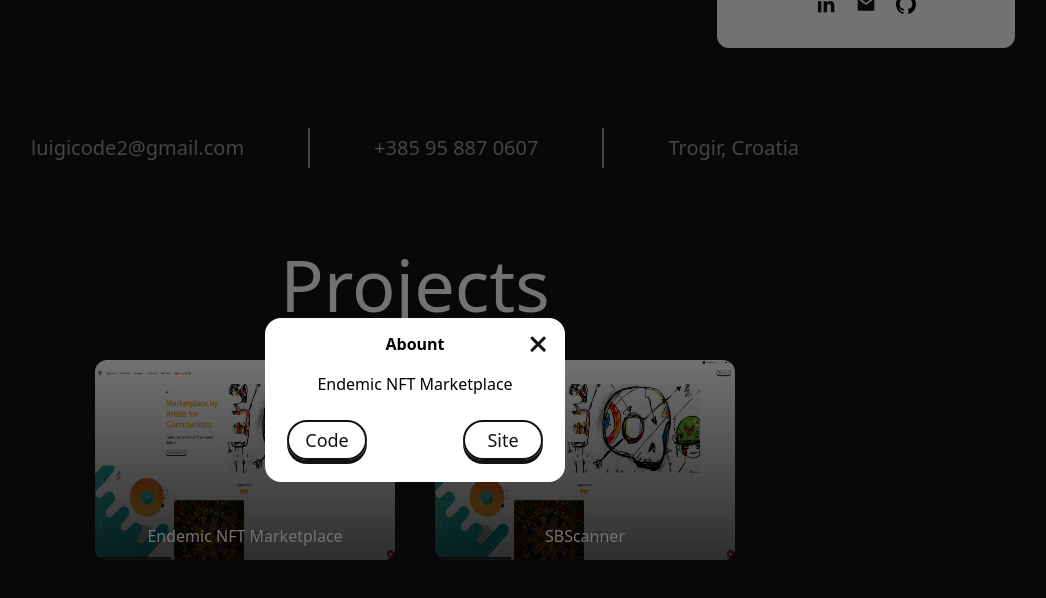
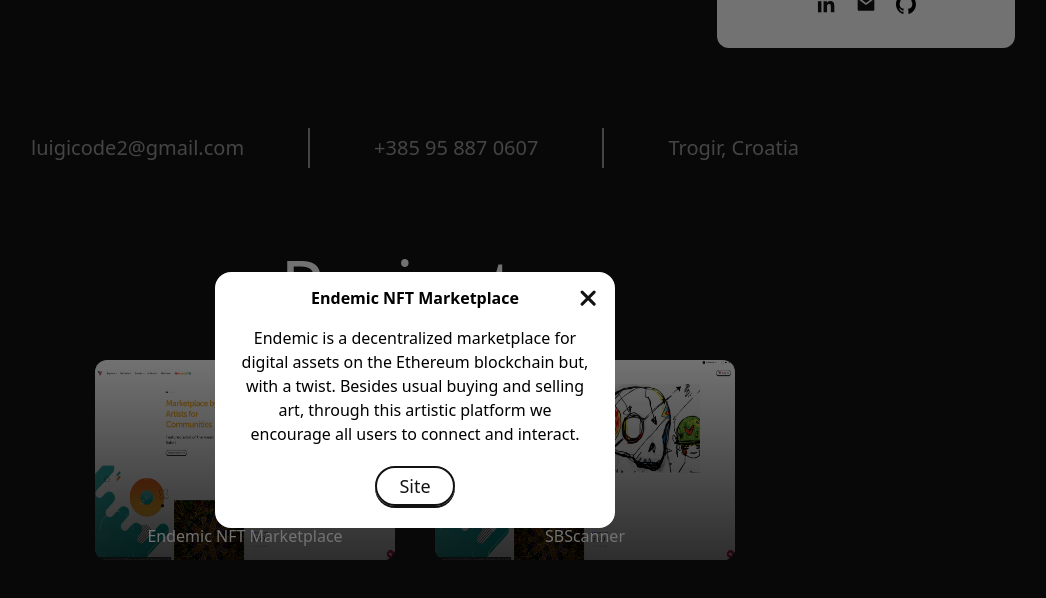
Before and after one commit to Gigi998/portfolio, a Next.js app: page / in a window 1280 px wide. Both pictures are taken after a click on the element "Endemic NFT Marketplace". Shown: the part 692-1290 px from the top of the page, without its empty margins (225-1271 px from the left). Built offline with nearby package versions, Linux system fonts and the light colour scheme.

Commit message:
add projects texts

```diff
--- a/src/app/(components)/Application/Hero/Hero.tsx
+++ b/src/app/(components)/Application/Hero/Hero.tsx
@@ -6,7 +6,7 @@
       <div className='flex flex-col'>
         <span className='text-lg text-secondary'>Hi,</span>
         <span className='text-7xl'>
-          I am <span className='text-blue-700'>Luigi</span>
+          I am <span className='text-blue-500'>Luigi</span>
         </span>
         <span className='text-7xl'>Full Stack Developer</span>
       </div>
--- a/src/app/(components)/Application/Project/ProjectAboutModal/ProjectAboutModal.tsx
+++ b/src/app/(components)/Application/Project/ProjectAboutModal/ProjectAboutModal.tsx
@@ -1,6 +1,7 @@
 "use client";
 import Modal from "@/app/(components)/Basic/Modal/Modal";
 import Button from "@/app/(components)/Basic/Button/Button";
+import { Type } from "@/app/(components)/Basic/Button/constants";
 
 interface Props {
   isOpen: boolean;
@@ -24,14 +25,27 @@
       hasCloseButton={true}
       isOpen={isOpen}
       onClose={onClose}
-      className='w-[300px]'
-      title='Abount'
-      subtitle={name}
+      className='w-[400px]'
+      title={name}
     >
-      <div>{description}</div>
-      <div className='flex items-center justify-between'>
-        <Button className='w-20 text-invert'>Code</Button>
-        <Button className='w-20 text-invert'>Site</Button>
+      <div className=''>{description}</div>
+      <div className='flex items-center gap-x-5 justify-center mt-5'>
+        {codeLInk && (
+          <Button
+            element={Type.Link}
+            href={codeLInk}
+            className='w-20 text-invert'
+          >
+            Code
+          </Button>
+        )}
+        <Button
+          element={Type.Link}
+          href={siteLink}
+          className='w-20 text-invert'
+        >
+          Site
+        </Button>
       </div>
     </Modal>
   );
--- a/src/app/(components)/Application/Project/ProjectItem/ProjectItem.tsx
+++ b/src/app/(components)/Application/Project/ProjectItem/ProjectItem.tsx
@@ -6,18 +6,12 @@
 interface Props {
   name: string;
   description: string;
-  siteLink: string;
-  codeLink: string;
+  siteLink?: string;
+  codeLink?: string;
   imageSrc: string | StaticImageData;
 }
 
-const ProjectItem = ({
-  name,
-  siteLink,
-  codeLink,
-  imageSrc,
-  description,
-}: Props) => {
+const ProjectItem = ({ name, imageSrc, ...props }: Props) => {
   const [isModalOpen, setIsModalOpen] = useState(false);
 
   return (
@@ -38,10 +32,8 @@
       <ProjectAboutModal
         isOpen={isModalOpen}
         onClose={() => setIsModalOpen(false)}
-        siteLink={siteLink}
-        codeLInk={codeLink}
-        description={description}
         name={name}
+        {...props}
       />
     </>
   );
--- a/src/app/(components)/Application/Project/ProjectsContainer/ProjectsContainer.tsx
+++ b/src/app/(components)/Application/Project/ProjectsContainer/ProjectsContainer.tsx
@@ -6,9 +6,10 @@
     {
       id: 1,
       name: "Endemic NFT Marketplace",
-      siteLink: "https://endemic.ap",
-      codeLink: "somelink",
+      siteLink: "https://endemic.app",
       imageSrc: EndemicAppImage,
+      description:
+        "Endemic is a decentralized marketplace for digital assets on the Ethereum blockchain but, with a twist. Besides usual buying and selling art, through this artistic platform we encourage all users to connect and interact.",
     },
     {
       id: 2,
@@ -16,6 +17,8 @@
       siteLink: "somelink",
       codeLink: "somelink",
       imageSrc: EndemicAppImage,
+      description:
+        "SBScanner is platform, where users can put their own crypto projects, rate projects, talk with community etc.",
     },
   ];
 
@@ -24,15 +27,7 @@
       <span className='text-7xl'>Projects</span>
       <div className='flex justify-center gap-x-10 mt-10'>
         {projects.map((project) => {
-          return (
-            <ProjectItem
-              key={project.id}
-              name={project.name}
-              codeLink={project.codeLink}
-              siteLink={project.siteLink}
-              imageSrc={project.imageSrc}
-            />
-          );
+          return <ProjectItem key={project.id} {...project} />;
         })}
       </div>
     </div>
--- a/src/app/(components)/Basic/Button/Button.tsx
+++ b/src/app/(components)/Basic/Button/Button.tsx
@@ -1,39 +1,62 @@
 "use client";
 
-import { MouseEventHandler, ReactElement, ButtonHTMLAttributes } from "react";
+import { MouseEventHandler, ReactElement } from "react";
 import { twMerge } from "tailwind-merge";
+import { Type } from "./constants";
 
 export interface Props {
   children: React.ReactNode;
+  element?: Type;
   startIcon?: ReactElement;
   endIcon?: ReactElement;
   disabled?: boolean;
   onClick?: MouseEventHandler;
   className?: string;
+  href?: string;
+  target?: string;
 }
 
 const Button = ({
+  children,
+  element = Type.Button,
   startIcon,
   endIcon,
-  className,
   disabled,
   onClick,
-  children,
+  className,
+  href,
+  target = "blank",
 }: Props) => {
-  return (
-    <button
-      onClick={(e) => onClick?.(e)}
-      className={twMerge(
-        "text-primary px-4 py-3 flex items-center justify-center gap-x-2 border-2 border-invert rounded-full h-10 text-[18px] leading-[22px] shadow-[0_4px_0_0_transparent] shadow-invert",
+  const generateButtonsBody = () => {
+    return (
+      <>
+        {startIcon && <span>{startIcon}</span>}
+        {children}
+        {endIcon && <span>{endIcon}</span>}
+      </>
+    );
+  };
+
+  const generateButtonsAttributes = () => {
+    return {
+      onClick: (e: any) => onClick?.(e),
+      className: twMerge(
+        "text-primary px-4 py-3 flex items-center justify-center gap-x-2 border-2 border-invert rounded-full h-10 text-[18px] leading-[22px] shadow-[0_2px_0_0_#121212] hover:bg-blue-500",
         className
-      )}
-      disabled={disabled}
-    >
-      {startIcon && <span>{startIcon}</span>}
-      {children}
-      {endIcon && <span>{endIcon}</span>}
-    </button>
-  );
+      ),
+      disabled: disabled,
+      href,
+      target,
+    };
+  };
+
+  if (element === Type.Link) {
+    return <a {...generateButtonsAttributes()}>{generateButtonsBody()}</a>;
+  } else {
+    return (
+      <button {...generateButtonsAttributes()}>{generateButtonsBody()}</button>
+    );
+  }
 };
 
 export default Button;
--- /dev/null
+++ b/src/app/(components)/Basic/Button/constants.ts
@@ -0,0 +1,4 @@
+export enum Type {
+  Link = "a",
+  Button = "button",
+}
--- a/src/app/(components)/Basic/Modal/Modal.tsx
+++ b/src/app/(components)/Basic/Modal/Modal.tsx
@@ -1,31 +1,22 @@
 import CloseIcon from "@/assets/icons/close.svg";
-// import useOutsideClick from "@/shared/hooks/useOutsideClick";
 import { SyntheticEvent, useEffect, useRef } from "react";
 import { twMerge } from "tailwind-merge";
 
 export interface Props {
-  id?: string;
   isOpen: boolean;
   onClose: () => void;
   hasCloseButton?: boolean;
-  disableClose?: boolean;
   className?: string;
   children: React.ReactNode;
   title?: string;
-  subtitle?: string;
-  centeredTitle?: boolean;
 }
 const Modal = ({
-  id,
   isOpen,
   onClose,
   hasCloseButton = false,
   className,
   children,
-  disableClose = false,
   title,
-  subtitle,
-  centeredTitle,
 }: Props) => {
   const ref = useRef<HTMLDialogElement>(null);
 
@@ -34,14 +25,15 @@
       if (!ref.current?.open) {
         ref.current?.showModal();
       }
+      // Disable outside scroll
       document.body.style.overflow = "hidden";
-    } else if (!disableClose) {
+    } else {
       ref.current?.close();
     }
     return () => {
       document.body.style.overflow = "unset";
     };
-  }, [disableClose, isOpen]);
+  }, [isOpen]);
 
   const handleClose = (
     event:
@@ -50,54 +42,27 @@
   ) => {
     event.preventDefault();
 
-    if (disableClose) return;
-
     onClose();
   };
 
-  //   const modalContentRef = useOutsideClick<HTMLDivElement>({
-  //     handler: () => {
-  //       ref.current?.close();
-  //       onClose();
-  //     },
-  //     enabled: isOpen && !disableClose,
-  //   });
-
   return isOpen ? (
-    <dialog id={id} ref={ref} onCancel={handleClose}>
+    <dialog ref={ref} onCancel={handleClose}>
       {/* overlay */}
       <div className='z-50 fixed inset-0 bg-black bg-opacity-50' />
-      <div className='z-50 fixed top-0 left-0 right-0 bottom-0 inset-0 flex items-center justify-center'>
+      <div className='z-50 fixed inset-0 flex items-center justify-center'>
         <div
-          //   ref={modalContentRef}
           className={twMerge(
-            "bg-primary border-primary border-2 relative p-5 rounded-2xl h-auto max-h-[95%] overflow-auto overflow-x-hidden custom-scroll",
+            "bg-primary border-primary border-2 relative p-5 rounded-2xl h-auto max-h-[95%] overflow-auto overflow-x-hidden",
             className
           )}
         >
           {title && (
-            <div
-              className={twMerge(
-                "font-semibold -mt-2",
-                subtitle ? "mb-4" : "mb-6",
-                centeredTitle && "text-center"
-              )}
-            >
-              {title}
-            </div>
+            <div className='font-semibold -mt-2 text-center mb-4'>{title}</div>
           )}
-
-          {subtitle && (
-            <div className={twMerge("mb-6", centeredTitle && "text-center")}>
-              {subtitle}
-            </div>
-          )}
-
           {hasCloseButton && (
             <button
               className='absolute top-4 right-4  focus:outline-none'
               onClick={handleClose}
-              disabled={disableClose}
             >
               <CloseIcon className='fill-invert' />
             </button>
```
